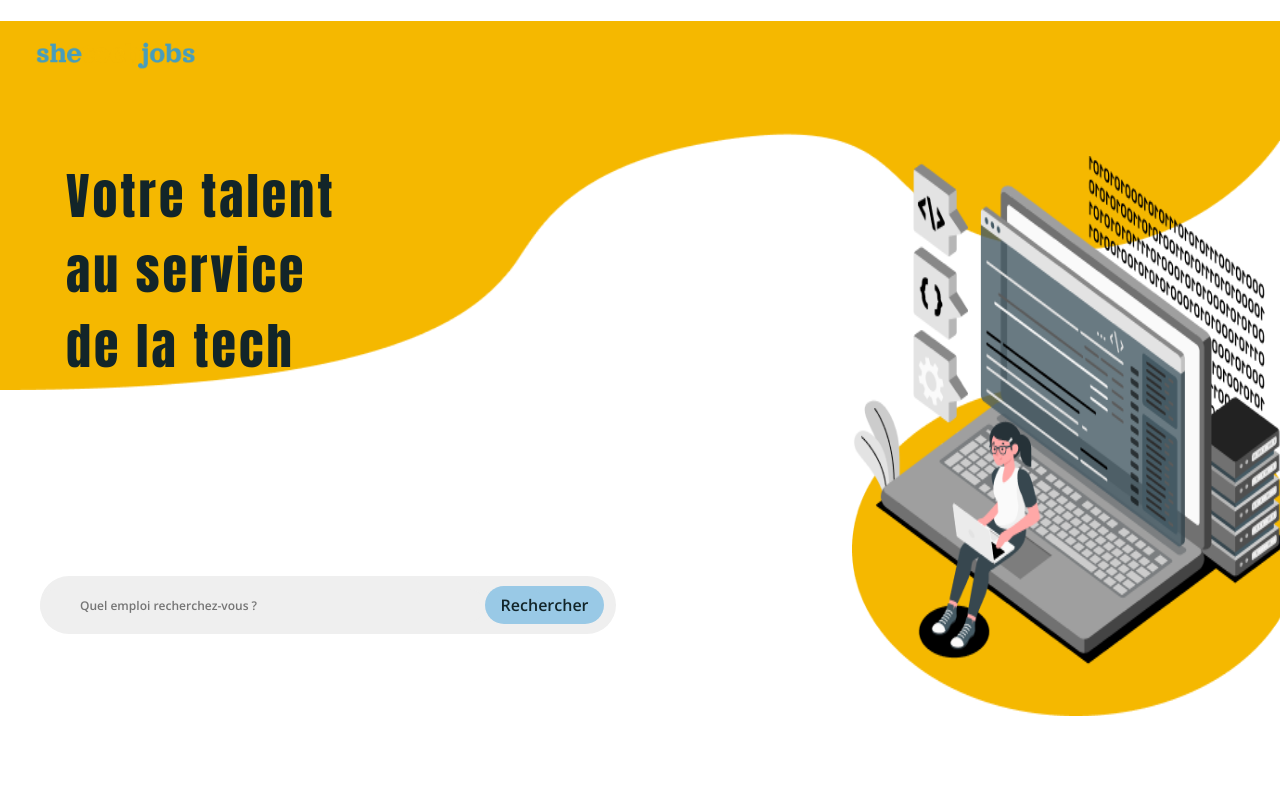
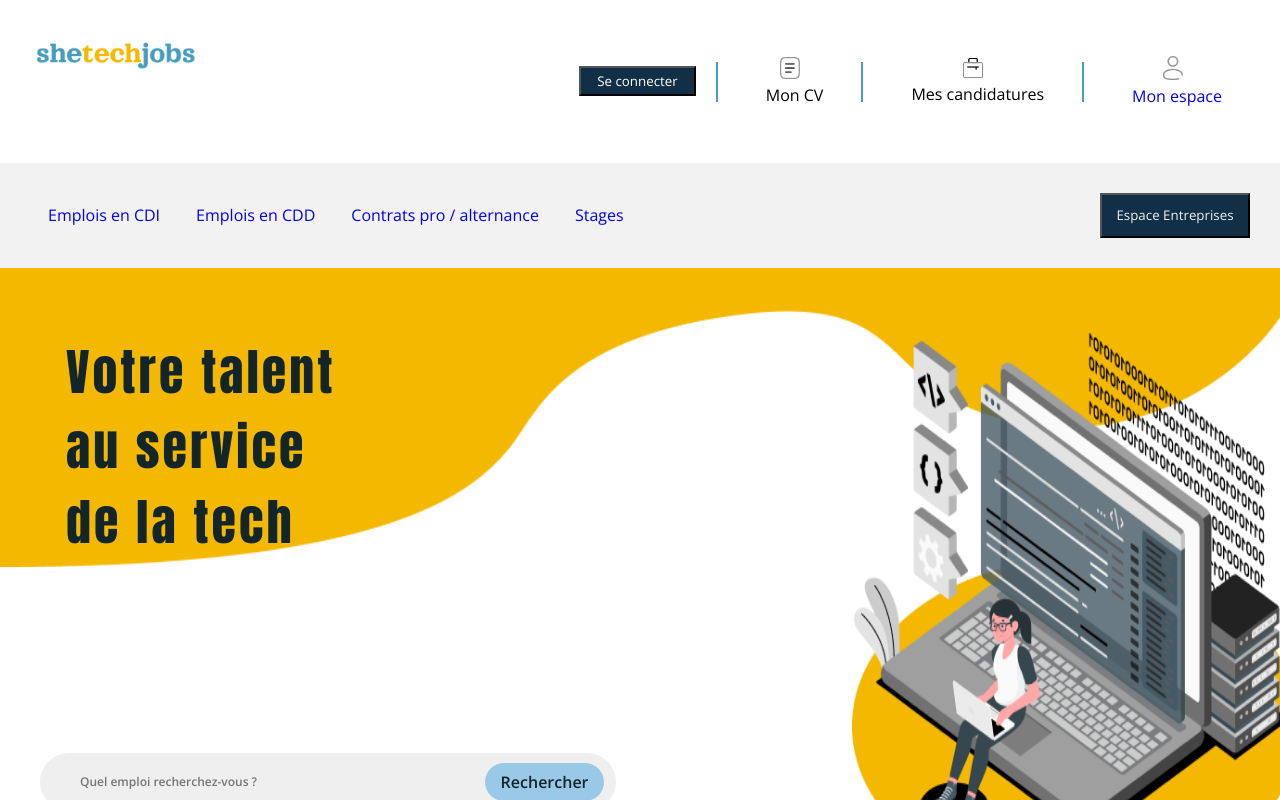
Before and after one commit to BEEBIKHAN/SheTechJobs, a React (Vite) app in the folder frontend/: page / in a window 1280 px wide. Shown: the top 800 px of the page. Built offline with nearby package versions, Linux system fonts and the light colour scheme; a web font is replaced by a local one.

Commit message:
reload login

```diff
--- a/frontend/src/components/NavBar.jsx
+++ b/frontend/src/components/NavBar.jsx
@@ -13,6 +13,7 @@ function Navbar() {
   const [click, setClick] = useState(false);
 
   const { info } = useContext(ExportContext.Context);
+  console.info(info);
 
   const displayLinkCandidate = () => {
     if (info.Role === "candidate") {
@@ -143,7 +144,7 @@ function Navbar() {
         ) : (
           ""
         )}
-        {info.Role === "null" ? (
+        {info.Role === null ? (
           <>
             <div className="genericNavbar">
               <div className="navbartop">
--- a/frontend/src/pages/LoginCompany.jsx
+++ b/frontend/src/pages/LoginCompany.jsx
@@ -14,6 +14,9 @@ export default function LoginCompany() {
   const { info } = useContext(ExportContext.Context);
 
   const navigate = useNavigate();
+  const navigateToDashboard = () => {
+    navigate("/dashboardcompany");
+  };
 
   const handleChangeEmail = (event) => {
     setEmail(event.target.value);
@@ -37,7 +40,6 @@ export default function LoginCompany() {
         }
       )
       .then((response) => {
-        setSuccess(console.info(response.data));
         toast.success("Connexion réussi. Hello! 👋");
         console.info(response);
         localStorage.setItem("Role", response.data.role);
@@ -45,9 +47,9 @@ export default function LoginCompany() {
         localStorage.setItem("Email", response.data.email);
         localStorage.setItem("Siret", response.data.siret);
         localStorage.setItem("id", response.data.id);
-        navigate("/dashboardcompany");
-        info();
-        window.location.href = "/dashboardcompany";
+        setSuccess(console.info(response.data));
+        navigateToDashboard();
+        window.location.reload();
         setError(false);
       })
       .catch((err) => {
```
